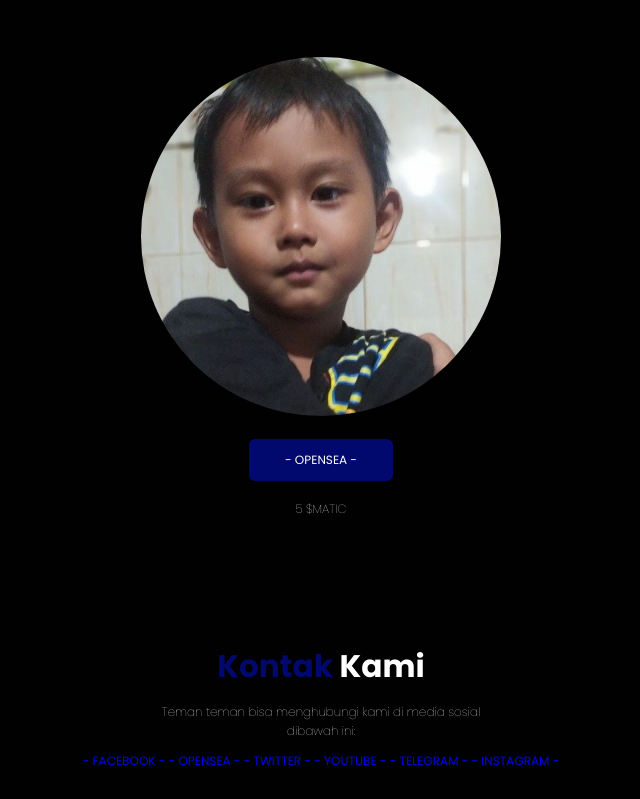
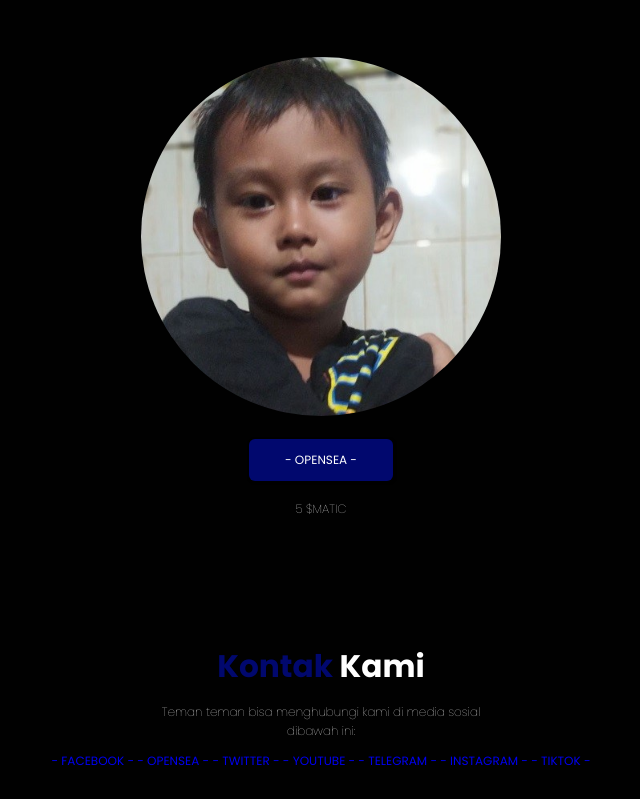
Before and after one commit to dadeardika/dade_games, a plain HTML site: page index.html in a window 1280 px wide. Shown: the part 3632-4431 px from the top of the page, without its empty margins (319-959 px from the left). Drawn offline with nearby package versions, Linux system fonts and the light colour scheme.

Commit message:
Update index.html

```diff
--- a/index.html
+++ b/index.html
@@ -177,6 +177,8 @@
         <a href="https://t.me/+MBecLEodyhhiNTM1" target="_blank">- TELEGRAM -</a>
 
         <a href="https://www.instagram.com/dade_games5/" target="_blank">- INSTAGRAM -</a>
+
+        <a href="https://www.tiktok.com/@dadegames?" target="_blank">- TIKTOK -</a>
       </div>
     </section>
 
```
